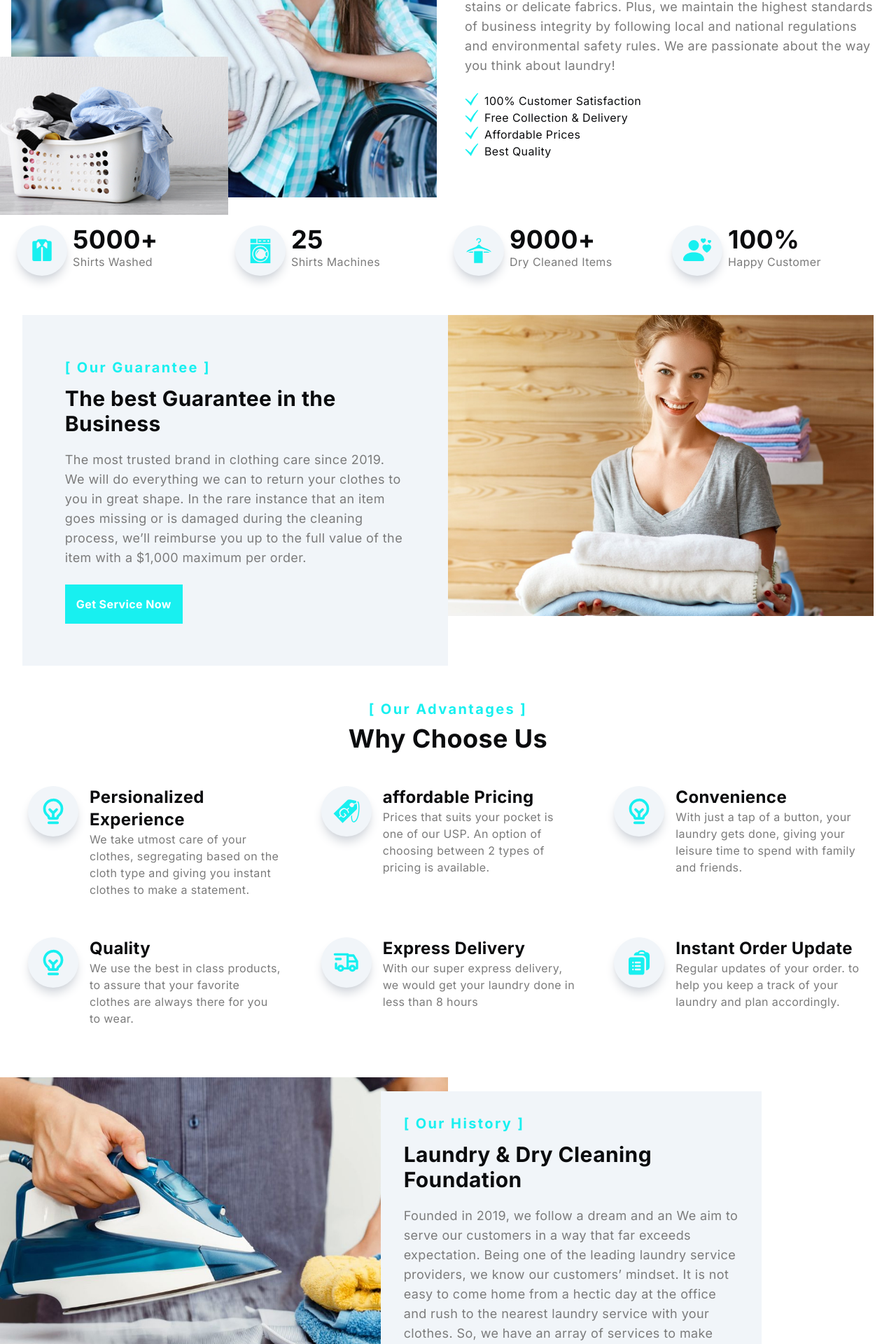
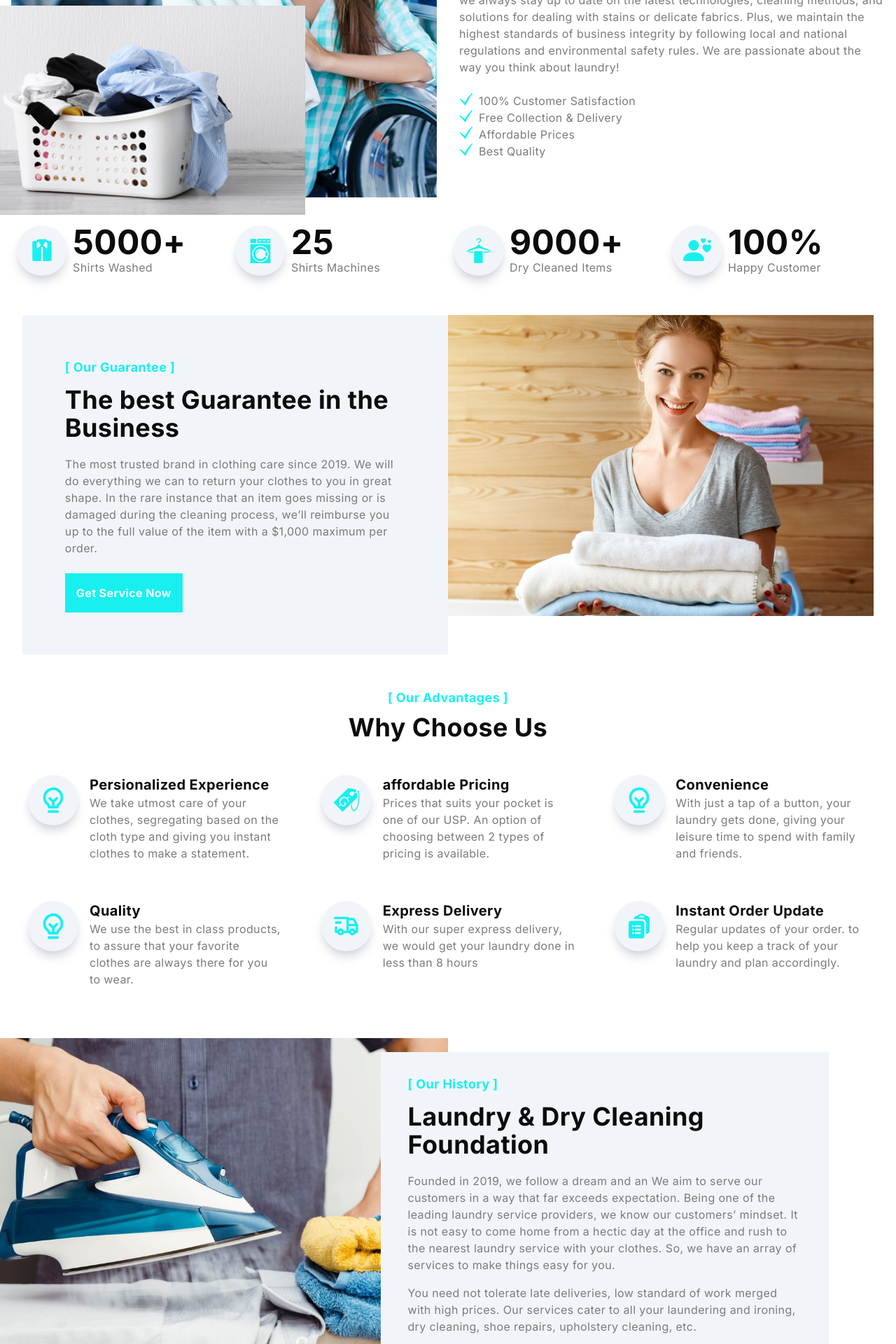
Before and after one commit to tafonhubertnwana/pressedLaundry, a Next.js app: page /about in a window 1280 px wide. Shown: the part 660-2580 px from the top of the page at 70% size. Built offline with nearby package versions, Linux system fonts and the light colour scheme.

Commit message:
setting up responsiveness

```diff
--- a/app/about/page.tsx
+++ b/app/about/page.tsx
@@ -40,7 +40,7 @@ const About = () => {
         </div>
         <div className="container m-auto">
 
-          <div className="grid md:grid-cols-2 gap-0">
+          <div className="grid lg:grid-cols-2 gap-0">
             <div className='relative w-full p-4'>
               <div className='relative'>
                 <Image
@@ -57,7 +57,7 @@ const About = () => {
                     alt='about-basket'
                     width={340}
                     height={400}
-                    className='object-cover'
+                    className='object-cover w-[200px] md:w-[450px]'
                   />
                 </div>
                 {/* Uncomment and adjust for responsive arrow positioning */}
@@ -67,19 +67,19 @@ const About = () => {
               </div>
             </div>
 
-            <div className="flex flex-cols m-6 ">
+            <div className="flex flex-cols m-4 md:pt-8 lg:pt-2">
               <div className="content-center">
-                <h6 className='text-[#18F0F0] className="font-poppins"'>[ More than 5 years of  Experience ]</h6>
-                <h3 className='py-3'>Your Dry Cleaning and Laundry. Done.</h3>
-                <p className='text-lg w-full py-2'>
+                <p className='text-[#18F0F0] font-poppins lg:text-lg font-bold'>[ More than 5 years of  Experience ]</p>
+                <h5 className='py-3'>Your Dry Cleaning and Laundry. Done.</h5>
+                <p className=' w-full py-2'>
                 We are professionals in the laundry and dry cleaning business, which means we always stay up to date on the latest technologies, cleaning methods, and solutions for dealing with stains or delicate fabrics. Plus, we maintain the highest standards of business integrity by following local and national regulations and environmental safety rules. We are passionate about the way you think about laundry!
                 </p>
                 <div>
                   <ul className='py-4'>
-                    <li className='flex'><span><GiCheckMark  size={20} className='text-[#18F0F0]' /></span> <span className='pl-2'>100% Customer Satisfaction</span></li>
-                    <li className='flex'><span><GiCheckMark  size={20} className='text-[#18F0F0]'/></span> <span className='pl-2'>Free Collection & Delivery</span></li>
-                    <li className='flex'><span><GiCheckMark  size={20} className='text-[#18F0F0]'/></span> <span className='pl-2'>Affordable Prices</span></li>
-                    <li className='flex'><span><GiCheckMark  size={20} className='text-[#18F0F0]'/></span> <span className='pl-2'>Best Quality</span></li>
+                    <li className='flex'><span><GiCheckMark  size={20} className='text-[#18F0F0]' /></span> <p className='pl-2'>100% Customer Satisfaction</p></li>
+                    <li className='flex'><span><GiCheckMark  size={20} className='text-[#18F0F0]'/></span> <p className='pl-2'>Free Collection & Delivery</p></li>
+                    <li className='flex'><span><GiCheckMark  size={20} className='text-[#18F0F0]'/></span> <p className='pl-2'>Affordable Prices</p></li>
+                    <li className='flex'><span><GiCheckMark  size={20} className='text-[#18F0F0]'/></span> <p className='pl-2'>Best Quality</p></li>
 
                   </ul>
                 </div>
@@ -87,14 +87,14 @@ const About = () => {
             </div>
           </div>
 
-          <div className="grid sm:grid-cols-2 md:grid-cols-4 gap-4 p-6 content-center">
+          <div className="grid md:grid-cols-2 lg:grid-cols-4 gap-4 p-6 content-center">
             <div className="flex">
               <div className='p-4 rounded-full bg-slate-100 self-start shadow-gray-300 shadow-lg'>
               < PiShirtFoldedFill  size={40} className='text-[#18F0F0] '/>
               </div>
 
               <div className='pl-2'>
-                <h2>5000+</h2>
+                <h4>5000+</h4>
                 <p>Shirts Washed</p>
               </div>
             </div>
@@ -103,7 +103,7 @@ const About = () => {
               <GiWashingMachine size={40} className='text-[#18F0F0] '/>
               </div>
               <div className='pl-2'>
-                <h2>25</h2>
+                <h4>25</h4>
                 <p>Shirts Machines</p>
               </div>
             </div>
@@ -112,7 +112,7 @@ const About = () => {
               <GiHanger  size={40} className='text-[#18F0F0] '/>
               </div>
               <div className='pl-2'>
-                <h2>9000+</h2>
+                <h4>9000+</h4>
                 <p>Dry Cleaned Items</p>
               </div>
             </div>
@@ -121,18 +121,18 @@ const About = () => {
               <BsPersonHearts  size={40} className='text-[#18F0F0] '/>
               </div>
               <div className='pl-2'>
-                <h2>100%</h2>
+                <h4>100%</h4>
                 <p>Happy Customer</p>
               </div>
             </div>
           </div>
           <div className="w-full">
-            <div className="grid md:grid-cols-2  p-8">
+            <div className="grid lg:grid-cols-2  p-8">
               <div className='flex bg-slate-100 w-full '>
                 <div className="content-center p-[10%]">
-                  <h6 className='text-[#18F0F0]'>[ Our Guarantee ]</h6>
-                  <h3 className='py-3'>The best Guarantee in the Business</h3>
-                  <p className='text-lg w-full py-2 justify-center'>
+                  <p className='text-[#18F0F0] lg:text-lg font-bold'>[ Our Guarantee ]</p>
+                  <h5 className='py-3'>The best Guarantee in the Business</h5>
+                  <p className=' w-full py-2 justify-center'>
                   The most trusted brand in clothing care since 2019. We will do everything we can to return your clothes to you in great shape. In the rare instance that an item goes missing or is damaged during the cleaning process, we’ll reimburse you up to the full value of the item with a $1,000 maximum per order. </p>
                   <div>
                   <Link href=''><button className='font-bold bg-[#18F0F0] p-4 text-white mt-4'>Get Service Now</button></Link>
@@ -146,19 +146,19 @@ const About = () => {
           </div>
           <div>
             <div className='flex flex-col items-center '>
-              <h6 className=" font-bold pt-4  text-[#18F0F0]">[ Our Advantages ]</h6>
-              <div className='text-center md:w-[50%] py-2'>
-                <h2>Why Choose Us</h2>
+              <p className="  pt-4  text-[#18F0F0] lg:text-lg font-bold">[ Our Advantages ]</p>
+              <div className='text-center lg:w-[50%] py-2'>
+                <h5>Why Choose Us</h5>
               </div>
             </div>
           </div>
-          <div className="grid md:grid-cols-3 gap-6 p-6">
+          <div className="grid lg:grid-cols-3 gap-6 p-6">
             <div className="flex space-x-4 p-4">
               <div className='p-4 rounded-full bg-slate-100 self-start shadow-gray-300 shadow-lg'>
               <PiLightbulbFilamentBold size={40} className='text-[#18F0F0] '/>
               </div>
               <div>
-                <h5>Persionalized Experience</h5>
+                <div className='font-bold md:text-xl'>Persionalized Experience</div>
                 <p>
                 We take utmost care of your clothes, segregating based on the cloth type and giving you instant clothes to make a statement.
                 </p>
@@ -169,7 +169,7 @@ const About = () => {
               <GiPriceTag  size={40} className='text-[#18F0F0]'/>
               </div>
               <div>
-                <h5>affordable Pricing</h5>
+                <div className='font-bold md:text-xl'>affordable Pricing</div>
                 <p>
                 Prices that suits your pocket is one of our USP. An option of choosing between 2 types of pricing is available.
                 </p>
@@ -180,7 +180,7 @@ const About = () => {
               <PiLightbulbFilamentBold size={40} className='text-[#18F0F0]'/>
               </div>
               <div>
-                <h5>Convenience</h5>
+                <div className='font-bold md:text-xl'>Convenience</div>
                 <p>
                 With just a tap of a button, your laundry gets done, giving your leisure time to spend with family and friends.
                 </p>
@@ -191,7 +191,7 @@ const About = () => {
               <PiLightbulbFilamentBold size={40} className='text-[#18F0F0]'/>
               </div>
               <div>
-                <h5>Quality</h5>
+                <div className='font-bold md:text-xl'>Quality</div>
                 <p>
                 We use the best in class products, to assure that your favorite clothes are always there for you to wear.
                 </p>
@@ -202,7 +202,7 @@ const About = () => {
               <TbTruckDelivery size={40} className='text-[#18F0F0]'/>
               </div>
               <div>
-                <h5>Express Delivery</h5>
+                <div className='font-bold md:text-xl'>Express Delivery</div>
                 <p>
                 With our super express delivery, we would get your laundry done in less than 8 hours
                 </p>
@@ -213,7 +213,7 @@ const About = () => {
               <HiClipboardDocumentList size={40} className='text-[#18F0F0]'/>
               </div>
               <div>
-                <h5>Instant Order Update</h5>
+                <div className='font-bold md:text-xl'>Instant Order Update</div>
                 <p>
                 Regular updates of your order. to help you keep a track of your laundry and plan accordingly.
                 </p>
@@ -223,17 +223,17 @@ const About = () => {
           </div>
         </div>
         <div className="">
-          <div className="grid md:grid-cols-2 relative py-8">
+          <div className="grid lg:grid-cols-2 relative py-8">
             <div className=''>
               <Image src={aboutImg4} alt='About-us-img-4' />
             </div>
-            <div className='flex bg-slate-100 py-8 md:my-[3%] md:ml-[-15%] md:mr-[30%] '>
+            <div className='flex bg-slate-100 py-8 w-full lg:my-[3%] lg:ml-[-15%] lg:mr-[30%] '>
               <div className="content-center px-[6%]">
-                <h6 className='text-[#18F0F0]'>[ Our History ]</h6>
-                <h3 className='py-3'>Laundry & Dry Cleaning Foundation</h3>
-                <p className='text-lg w-full py-2 justify-center'>
+                <p className='text-[#18F0F0] lg:text-lg font-bold'>[ Our History ]</p>
+                <h5 className='py-3'>Laundry & Dry Cleaning Foundation</h5>
+                <p className=' w-full py-2 justify-center'>
                 Founded in 2019, we follow a dream and an We aim to serve our customers in a way that far exceeds expectation. Being one of the leading laundry service providers, we know our customers’ mindset. It is not easy to come home from a hectic day at the office and rush to the nearest laundry service with your clothes. So, we have an array of services to make things easy for you.
-                 </p><p className='text-lg w-full py-2 justify-center'> You need not tolerate late deliveries, low standard of work merged with high prices. Our services cater to all your laundering and ironing, dry cleaning, shoe repairs, upholstery cleaning, etc.</p>
+                 </p><p className=' w-full py-2 justify-center'> You need not tolerate late deliveries, low standard of work merged with high prices. Our services cater to all your laundering and ironing, dry cleaning, shoe repairs, upholstery cleaning, etc.</p>
 
 
               </div>
@@ -243,9 +243,9 @@ const About = () => {
         <div className="container m-auto">
           <div>
             <div className='flex flex-col items-center '>
-              <h6 className="  pt-4  text-[#18F0F0]">[ Our Teams ]</h6>
-              <div className='text-center md:w-[50%] py-2'>
-                <h2>Laundry Specialist</h2>
+              <p className="  pt-4  text-[#18F0F0] lg:text-lg font-bold">[ Our Teams ]</p>
+              <div className='text-center lg:w-[50%] py-2'>
+                <h5>Laundry Specialist</h5>
                 <p className='py-2'>Our team’s goal each day is to earn your business with each visit and to make your experience with us the absolute best.</p>
               </div>
             </div>
--- a/app/faq/page.tsx
+++ b/app/faq/page.tsx
@@ -5,7 +5,7 @@ import banner from '@/public/assets/dst-bg-img.jpg'
 const FAQItem = ({ title, content }: { title: string, content: string }) => (
   <div className="group  transition-colors duration-300 collapse border-2 bg-white collapse-plus rounded-none  my-4">
     <input type="radio" name="faq" />
-    <div className=" group-hover:text-[#18F0F0] collapse-title text-xl font-bold">{title}</div>
+    <span className=" group-hover:text-[#18F0F0] collapse-title font-bold">{title}</span>
     <div className="collapse-content">
       <p className=''>{content}</p>
     </div>
@@ -31,17 +31,17 @@ const Faq = () => {
       </div>
 
       <div className="container mx-auto">
-        <div className='flex flex-col items-center pt-8'>
-          <h6 className="font-bold md:py-4 text-[#18F0F0]">[ Frequently Asked Questions ]</h6>
-          <div className='text-center md:w-[50%] py-4'>
-            <h2>Reliable Answers to Our Most Common Questions</h2>
-            <p className='text-lg py-4'>We can save you money on soap, water, heating, and electricity. Enjoy even more of the things you love with our simple and affordable prices.</p>
+        <div className=' mx-4 flex flex-col items-center pt-8'>
+          <p className=" md:py-4 text-[#18F0F0] lg:text-lg font-bold">[ Frequently Asked Questions ]</p>
+          <div className='text-center lg:w-[50%] py-4'>
+            <h5>Reliable Answers to Our Most Common Questions</h5>
+            <p className=' py-4'>We can save you money on soap, water, heating, and electricity. Enjoy even more of the things you love with our simple and affordable prices.</p>
           </div>
         </div>
 
-        <div className='sm:p-4'>
-          <div className='font-bold text-xl'>Your First Order!</div>
-          <div className='grid md:grid-cols-2 gap-8 mb-4'>
+        <div className='p-4'>
+          <div className='font-bold md:text-xl'>Your First Order!</div>
+          <div className='grid lg:grid-cols-2 gap-8 mb-4'>
             <div>
               <FAQItem
                 title="What should I prepare for the first laundry pickup?"
@@ -80,9 +80,9 @@ const Faq = () => {
             </div>
           </div>
 
-          <div className='grid md:grid-cols-2 gap-8'>
+          <div className='grid lg:grid-cols-2 gap-8'>
             <div>
-              <div className='font-bold text-xl'>Dry Cleaning</div>
+              <div className='font-bold md:text-xl'>Dry Cleaning</div>
               <FAQItem
                 title="What if my clothes are damaged?"
                 content="If your clothes are damaged, please notify us immediately. We take great care in handling items, but if damage occurs, we will investigate and work with you to resolve the issue. Compensation or remediation options will be provided based on our policy and the extent of the damage."
@@ -97,7 +97,7 @@ const Faq = () => {
               />
             </div>
             <div>
-              <div className='font-bold text-xl'>Wash, Tumble Dry & Fold</div>
+              <div className='font-bold md:text-xl'>Wash, Tumble Dry & Fold</div>
               <FAQItem
                 title="Do I need to weigh my Wash, Tumble Dry & Fold bag?"
                 content="It depends on your situation. If you're using a laundry service that charges by weight, weighing your bag can help you estimate the cost and avoid surprises. If you’re simply organizing your laundry and not concerned about costs, weighing the bag is usually unnecessary."
@@ -115,13 +115,13 @@ const Faq = () => {
         </div>
 
         <div className="flex flex-col items-center pt-10">
-          <div className='text-center md:w-[50%]'>
-            <h2>Ask Your Question</h2>
-            <p className='text-lg py-4'>We look forward to helping you create and maintain a clean, healthy environment that’s as enjoyable as it is functional.</p>
+          <div className='text-center mx-4 lg:w-[50%]'>
+            <h5>Ask Your Question</h5>
+            <p className='py-4'>We look forward to helping you create and maintain a clean, healthy environment that’s as enjoyable as it is functional.</p>
           </div>
         </div>
 
-        <div className="md:w-[50%] mx-auto">
+        <div className="lg:w-[50%] mx-auto">
           <div className="p-4">
             <form>
               <div className="flex flex-col py-2">
--- a/app/globals.css
+++ b/app/globals.css
@@ -43,27 +43,27 @@ body{
   }
 
   h1 {
-    @apply text-3xl sm:text-4xl md:text-5xl
+    @apply text-4xl sm:text-5xl md:text-6xl lg:text-7xl xl:text-8xl
   }
 
   h2 {
-    @apply text-2xl sm:text-3xl md:text-4xl
+    @apply text-3xl sm:text-4xl md:text-5xl lg:text-6xl xl:text-7xl
   }
   h3{
-    @apply text-xl sm:text-2xl md:text-3xl
+    @apply text-2xl sm:text-3xl md:text-4xl lg:text-5xl xl:text-6xl
   }
   h4{
-    @apply text-lg sm:text-xl md:text-2xl
+    @apply text-xl sm:text-2xl md:text-3xl lg:text-4xl xl:text-5xl
   }
   h5{
-    @apply text-lg sm:text-xl md:text-2xl
+    @apply text-lg sm:text-xl md:text-2xl lg:text-3xl xl:text-4xl
   }
   h6{
-    @apply  text-base sm:text-lg md:text-xl
+    @apply  text-base sm:text-lg md:text-xl lg:text-2xl xl:text-3xl
   }
 
   p {
-    @apply  text-[#7b7b7b]
+    @apply  text-[#7b7b7b] text-sm sm:text-base
   }
 
 
--- a/app/page.tsx
+++ b/app/page.tsx
@@ -84,7 +84,7 @@ export default function Home() {
                 <p className='w-full py-2'>
                 We are professionals in the laundry and dry cleaning business, which means we always stay up to date on the latest technologies, cleaning methods, and solutions for dealing with stains or delicate fabrics. Plus, we maintain the highest standards of business integrity by following local and national regulations and environmental safety rules. We are passionate about the way you think about laundry!
                 </p>
-                <div className='flex py-4'>
+                <div className='md:flex py-4'>
                   <div className='border-r-2 p-4'>
                     <ul className='py-4'>
                       <li className='flex'><span><GiCheckMark  size={20} className='text-[#18F0F0]' /></span> <p className='pl-2'>100% Customer Satisfaction</p></li>
```
Also changed, not shown: app/contact/page.tsx (+11 -11 lines), app/service/page.tsx (+15 -15 lines), components/footer.tsx (+7 -7 lines), components/navbar.tsx (+7 -7 lines).
